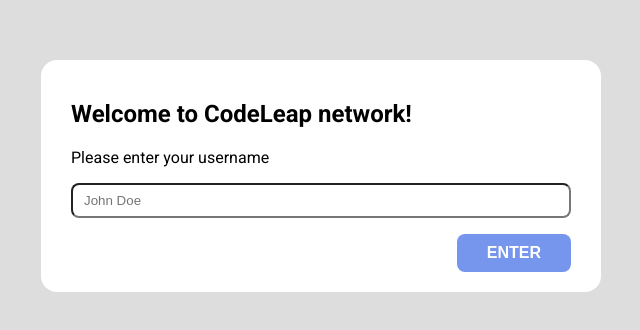
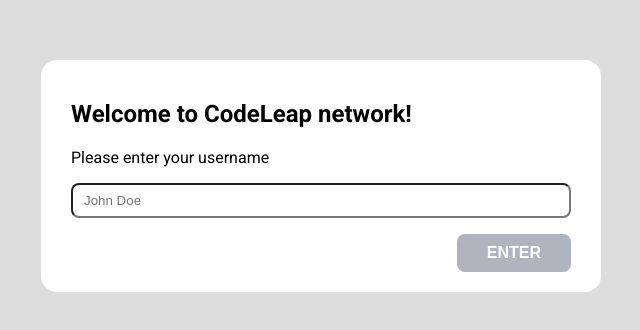
Before and after one commit to paulosrlj/PostsBlog, a React (Vite) app: page / in a window 1280 px wide. Shown: the part 224-554 px from the top of the page, without its empty margins (319-959 px from the left). Built offline with nearby package versions, Linux system fonts and the light colour scheme.

Commit message:
feat: add button validation with redux

```diff
--- a/src/components/Button/index.tsx
+++ b/src/components/Button/index.tsx
@@ -1,18 +1,24 @@
-import { CSSProperties, ReactNode } from 'react'
+import { CSSProperties, ReactNode } from "react";
 
-import style from './style.module.scss';
+import style from "./style.module.scss";
 
 type Props = {
   children: ReactNode;
-  styles?: CSSProperties
+  disabled?: boolean;
+  styles?: CSSProperties;
+};
+
+function Button({ children, styles, disabled = false }: Props) {
+  console.log(disabled);
+  return (
+    <button
+      className={`${style.button} ${disabled ? style.buttonDisabled : ""}`}
+      style={styles}
+      disabled={disabled}
+    >
+      {children}
+    </button>
+  );
 }
 
-function Button({ children, styles }: Props) {
-  return (
-    <button className={style.button} style={styles}>
-      {children}
-    </button>
-  )
-}
-
-export default Button
+export default Button;
--- a/src/components/Button/style.module.scss
+++ b/src/components/Button/style.module.scss
@@ -15,3 +15,9 @@
 .button:hover {
     background-color: $primaryColorDarker;
 }
+
+.buttonDisabled {
+    background-color: #b0b4bf;
+    cursor: not-allowed;
+    pointer-events: none;
+}
--- a/src/components/Input/index.tsx
+++ b/src/components/Input/index.tsx
@@ -1,4 +1,7 @@
-import { CSSProperties, ReactNode } from "react";
+import { CSSProperties, ReactNode, useState } from "react";
+import { useDispatch, useSelector } from 'react-redux'
+
+import { inputActions } from "../../actions/input";
 
 import style from "./style.module.scss";
 
@@ -10,12 +13,24 @@
 };
 
 function Input({ placeholder, text, type, styles }: Props) {
+
+  const value = useSelector((state: any) => state.signUpInput.inputValue);
+
+  const dispatch = useDispatch();
+
+  function handleInputChange(e: React.ChangeEvent<HTMLInputElement>) {
+    dispatch(inputActions.updateInput(e.target.value))
+    dispatch(inputActions.verifyIfIsInvalid())
+  }
+
   return (
     <input
       className={style.input}
       type={type}
       placeholder={placeholder}
       style={styles}
+      onChange={handleInputChange}
+      value={value}
     />
   );
 }
--- a/src/pages/SignUp/SignUp.tsx
+++ b/src/pages/SignUp/SignUp.tsx
@@ -1,4 +1,4 @@
-import React from "react";
+import {useSelector} from 'react-redux'
 
 import style from "./style.module.scss";
 import Title from "../../components/Title";
@@ -6,6 +6,10 @@
 import Button from "../../components/Button";
 
 function SignUp() {
+
+  const valid = useSelector((state: any) => state.signUpInput.valid);
+  console.log(valid)
+
   return (
     <div className={style.container}>
       <div className={style.box}>
@@ -19,7 +23,7 @@
             type="text"
             styles={{ alignSelf: "stretch", marginBottom: '16px' }}
           />
-          <Button>ENTER</Button>
+          <Button disabled={!valid}>ENTER</Button>
         </div>
       </div>
     </div>
```
